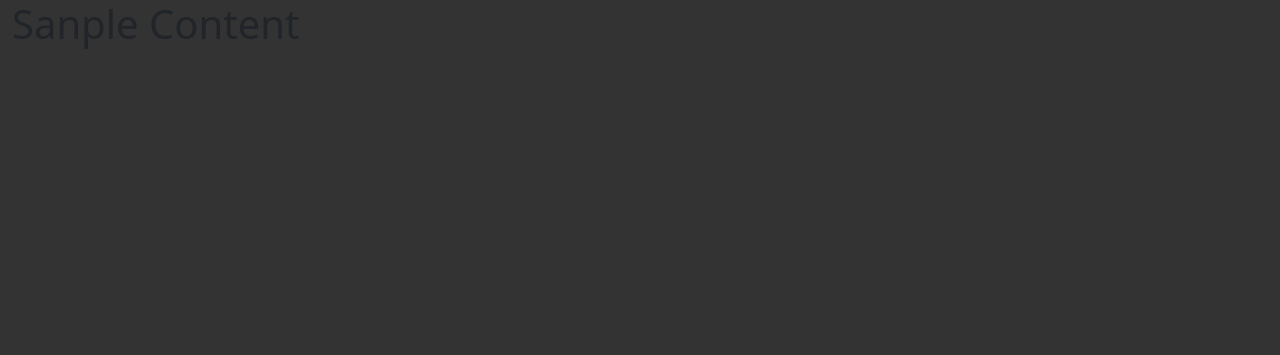
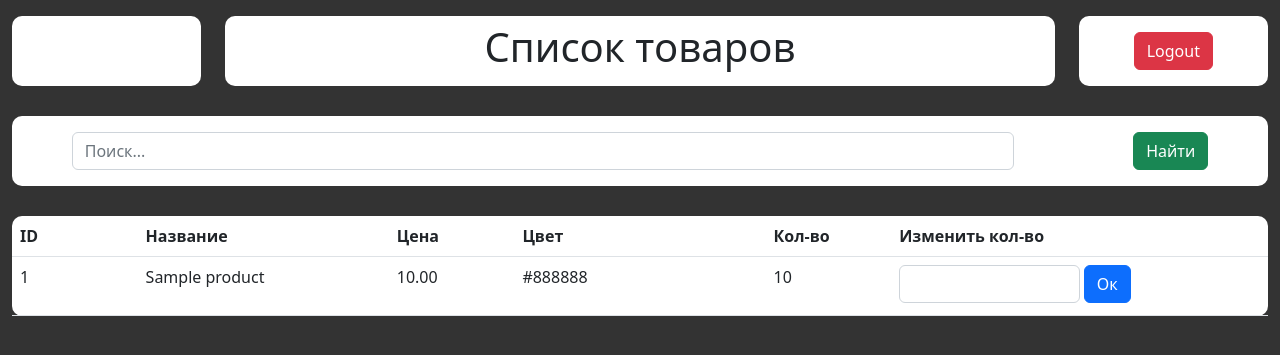
Before and after one commit to AlexTheMaggot/testproject, a Django app: page / in a window 1280 px wide. Shown: the top 355 px of the page. Run offline with Django 4.2, Linux system fonts and the light colour scheme; a user stored in the database is signed in; tables that the repository leaves empty hold one stand-in row (values such as "Sample post"); some libraries are stand-ins or nearby versions.

Commit message:
add index page

```diff
--- a/ucell_testproject/mainapp/templates/mainapp/index.html
+++ b/ucell_testproject/mainapp/templates/mainapp/index.html
@@ -1,11 +1,80 @@
 {% extends 'wrapper.html' %}
 {% block title %}Главная{% endblock %}
 {% block content %}
-    <header></header>
-    <div class="container-fluid">
+    <div class="container-fluid content invisible">
+        <header>
+            <div class="row pt-3">
+                <div class="col-12 col-lg-2">
+                    <div class="header-block"></div>
+                </div>
+                <div class="col-12 col-lg-8">
+                    <div class="title header-block">
+                        <h1>Список товаров</h1>
+                    </div>
+                </div>
+                <div class="col-12 col-lg-2 text-center">
+                    <div class="logout header-block">
+                        <a href="{% url 'mainapp:logout' %}" class="btn btn-danger">Logout</a>
+                    </div>
+                </div>
+            </div>
+        </header>
         <div class="row">
             <div class="col-12">
-                <h1>Sanple Content</h1>
+                <div class="search header-block">
+                    <form action="" method="GET" class="search__form">
+                        <input type="text" name="search" class="form-control w-75" placeholder="Поиск...">
+                        <input type="submit" class="btn btn-success" value="Найти">
+                    </form>
+                </div>
+            </div>
+        </div>
+        <div class="row">
+            <div class="col-12">
+                <div class="product-list">
+                    <table class="table">
+                        <col style="width: 10%">
+                        <col style="width: 20%">
+                        <col style="width: 10%">
+                        <col style="width: 20%">
+                        <col style="width: 10%">
+                        <thead>
+                            <tr>
+                                <th>ID</th>
+                                <th>Название</th>
+                                <th>Цена</th>
+                                <th>Цвет</th>
+                                <th>Кол-во</th>
+                                <th>Изменить кол-во</th>
+                            </tr>
+                        </thead>
+                        <tbody>
+                            {% if products.count > 0 %}
+                                {% for product in products %}
+                                    <tr>
+                                        <td>{{ product.id }}</td>
+                                        <td>{{ product.name }}</td>
+                                        <td>{{ product.price }}</td>
+                                        <td>{{ product.color }}</td>
+                                        <td>{{ product.quantity }}</td>
+                                        <td>
+                                            <form action="" method="POST">
+                                                {% csrf_token %}
+                                                <input type="hidden" name="id" value="{{ product.id }}">
+                                                <input type="number" name="quantity" class="form-control w-50 d-inline-block">
+                                                <input type="submit" class="btn btn-primary d-inline-block product-list__button" value="Ок">
+                                            </form>
+                                        </td>
+                                    </tr>
+                                {% endfor %}
+                            {% else %}
+                                <tr>
+                                    <td colspan="6" style="text-align: center">Нет данных</td>
+                                </tr>
+                            {% endif %}
+                        </tbody>
+                    </table>
+                </div>
             </div>
         </div>
     </div>
```
